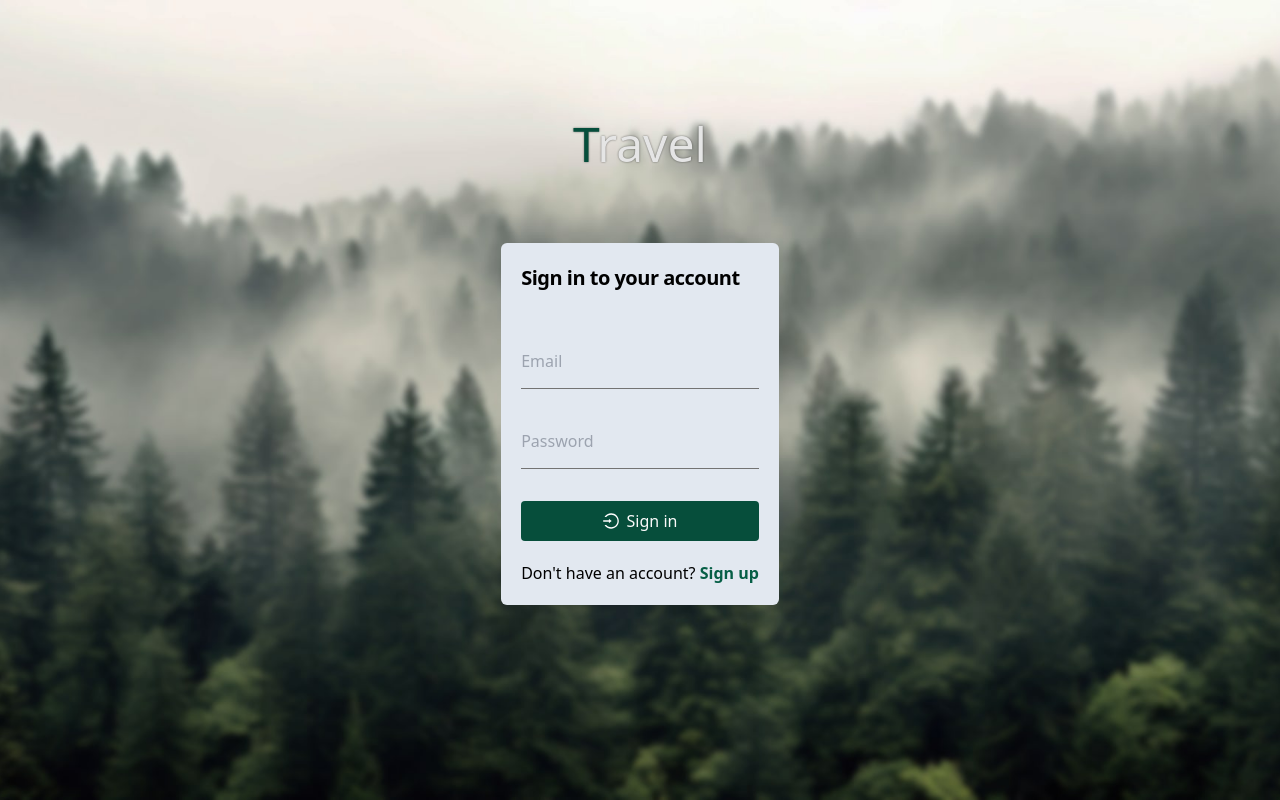
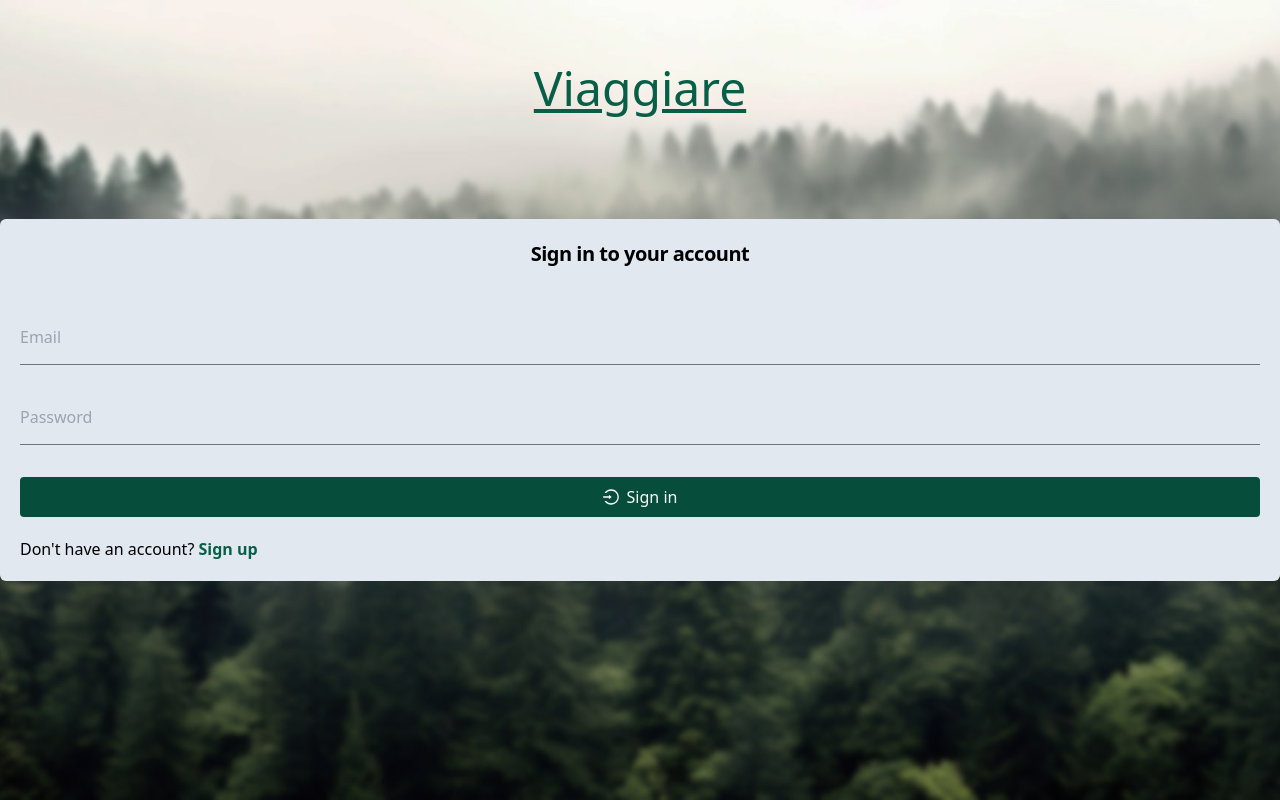
Before and after one commit to zedy/social-login-integration, a React (Vite) app: page /login in a window 1280 px wide. Built offline with nearby package versions, Linux system fonts and the light colour scheme.

Commit message:
Created presentational components: for typography, buttons and general html div.flex

```diff
--- /dev/null
+++ b/src/components/elements/FlexWrapper.tsx
@@ -0,0 +1,32 @@
+// typeface
+export type FlexWrapperProperties = {
+  children: React.ReactNode;
+  flexDirection?: 'row' | 'col';
+  justifyContent?: 'start' | 'center' | 'end' | 'between' | 'around';
+  alignItems?: 'start' | 'center' | 'end' | 'stretch' | 'baseline';
+  classes?: string;
+};
+
+/**
+ * Presentational component used as the main DIV wrapper component
+ * throughout the app. I mainly use FLEX for layouting, so this
+ * component is used a lot.
+ *
+ * Additionally a similar GRID component can be made but this app
+ * doesn't need it at the moment.
+ *
+ * @example <FlexWrapper flexDirection="col" justifyContent="center" alignItems="center" classes="bg-red-500">Hello World</FlexWrapper>
+ * @params @see FlexWrapperProperties
+ * @returns React.ReactNode
+ */
+export default function FlexWrapper({
+  children,
+  classes = '',
+  flexDirection = 'row',
+  justifyContent = 'start',
+  alignItems = 'start',
+}: FlexWrapperProperties) {
+  const flexClass = `w-full flex flex-${flexDirection} justify-${justifyContent} items-${alignItems}`;
+
+  return <div className={`${flexClass} ${classes}`}>{children}</div>;
+}
--- /dev/null
+++ b/src/components/elements/RoundedBox.tsx
@@ -0,0 +1,20 @@
+/**
+ * Basic presentational wrapper component that
+ * wraps the children in a rounded box.
+ *
+ * @param children React.ReactNode
+ * @returns React.ReactNode
+ */
+export default function RoundedBox({
+  children,
+  className,
+}: Readonly<{
+  children: React.ReactNode;
+  className?: string;
+}>) {
+  return (
+    <div className={`relative rounded-2xl bg-gray-700 shadow-lg ${className}`}>
+      {children}
+    </div>
+  );
+}
--- /dev/null
+++ b/src/components/elements/Typography.tsx
@@ -0,0 +1,52 @@
+// libs
+import React from 'react';
+
+// utils
+import classParser from '../../utils/class-parser';
+
+// typefaces
+export enum Type {
+  H1 = 'h1',
+  H2 = 'h2',
+  H3 = 'h3',
+  H4 = 'h4',
+  H5 = 'h5',
+  H6 = 'h6',
+  P = 'p',
+  SPAN = 'span',
+}
+
+// defaults
+const DEFAULT_TEXT_SIZE = 'text-base';
+
+/**
+ * General typography component.
+ * Use this component to create a typography element such
+ * as h1, h2, h3, h4, h5, h6, p, span.
+ *
+ * @example <Typography component={Type.H1} classes="text-red-500">Hello World</Typography>
+ * @param children - The content of the typography
+ * @param component - The type of the typography
+ * @param isSr - If the typography is for screen readers
+ * @param classes - The classes to be added to the typography
+ *
+ * @returns The typography component
+ */
+export default function Typography({
+  children,
+  component,
+  isSr = false,
+  classes = '',
+}: Readonly<{
+  children: React.ReactNode;
+  component: Type;
+  isSr?: boolean;
+  classes?: string;
+}>) {
+  const classNames = classParser(
+    DEFAULT_TEXT_SIZE,
+    `${isSr ? 'sr-only' : ''} ${classes}`
+  );
+
+  return React.createElement(component, { className: classNames }, children);
+}
--- a/src/components/form/login.form.tsx
+++ b/src/components/form/login.form.tsx
@@ -6,6 +6,7 @@ import * as yup from 'yup';
 import { LoginOutlined } from '@ant-design/icons';
 import FormInputElement, { InputType } from '../elements/FormInputElement';
 import Button from '../elements/Button';
+import FlexWrapper from '../elements/FlexWrapper';
 
 const schemaValidation = yup
   .object({
@@ -33,11 +34,7 @@ function LoginForm() {
   };
 
   return (
-    <div className="login w-full rounded-xl">
-      <div className="flex flex-col">
-        <div className="text-black text-xl font-bold leading-normal tracking-tight mb-12">
-          Sign in to your account
-        </div>
+    <FlexWrapper flexDirection="col">
       <form onSubmit={handleSubmit(onSubmit)} className="w-full">
         <FormInputElement
           label="Email"
@@ -53,16 +50,13 @@ function LoginForm() {
         />
         <Button
           type="submit"
-            icon={
-              <LoginOutlined style={{ color: '#fff', marginRight: '8px' }} />
-            }
+          icon={<LoginOutlined style={{ color: '#fff', marginRight: '8px' }} />}
           className="w-full bg-emerald-900 text-neutral-50 rounded py-2 scale-100 hover:scale-90 transition-all duration-30 hover:bg-emerald-800"
         >
           Sign in
         </Button>
       </form>
-      </div>
-    </div>
+    </FlexWrapper>
   );
 }
 
--- a/src/pages/auth/LoginPage.tsx
+++ b/src/pages/auth/LoginPage.tsx
@@ -1,4 +1,6 @@
 // components
+import FlexWrapper from '../../components/elements/FlexWrapper';
+import Typography, { Type } from '../../components/elements/Typography';
 import LoginForm from '../../components/form/login.form';
 
 // Component
@@ -10,30 +12,48 @@ export default function LoginPage() {
   return (
     <div className="w-full h-full">
       <div className="absolute top-0 left-0 bottom-0 right-0 bg-login-blur bg-no-repeat bg-cover bg-center flex flex-col z-0" />
-      <h1 className="invisible">Travel</h1>
-      <div className="w-full h-full flex flex-col justify-center items-center">
-        <div
-          className="text-neutral-200 z-10 text-5xl absolute top-[15%]"
-          style={{ textShadow: '0px 0px 2px rgba(0,0,0,0.55)' }}
+      <Typography component={Type.H1} isSr>
+        Viaggiare
+      </Typography>
+      <FlexWrapper
+        flexDirection="col"
+        justifyContent="center"
+        alignItems="center"
+        classes="h-full"
+      >
+        <Typography
+          component={Type.SPAN}
+          classes="z-10 !text-5xl absolute top-[8%] underline underline-emerald-800 text-emerald-800"
         >
-          <span className="text-emerald-900">T</span>
-          <span>ravel</span>
-        </div>
-        <div className="flex flex-col p-5 relative z-10 bg-slate-200 rounded-md">
+          Viaggiare
+        </Typography>
+        <FlexWrapper
+          flexDirection="col"
+          classes="w-auto p-5 relative z-10 bg-slate-200 rounded-md"
+        >
+          <Typography
+            component={Type.SPAN}
+            classes="text-black text-xl font-bold leading-normal tracking-tight mb-12 text-center"
+          >
+            Sign in to your account
+          </Typography>
           <LoginForm />
-          <span className="mt-5">
+          <Typography component={Type.SPAN} classes="mt-5">
             Don&apos;t have an account?{' '}
-            <span
-              className="text-emerald-800 cursor-pointer"
-              onChange={handleSingUpClick}
+            <Typography
+              component={Type.SPAN}
+              classes="text-emerald-800 cursor-pointer"
             >
-              <strong className="no-underline hover:underline transition-all duration-300">
+              <strong
+                className="no-underline hover:underline transition-all duration-300"
+                onChange={handleSingUpClick}
+              >
                 Sign up
               </strong>
-            </span>
-          </span>
-        </div>
-      </div>
+            </Typography>
+          </Typography>
+        </FlexWrapper>
+      </FlexWrapper>
     </div>
   );
 }
```
Lines whose indentation alone changed are shown as unchanged.
